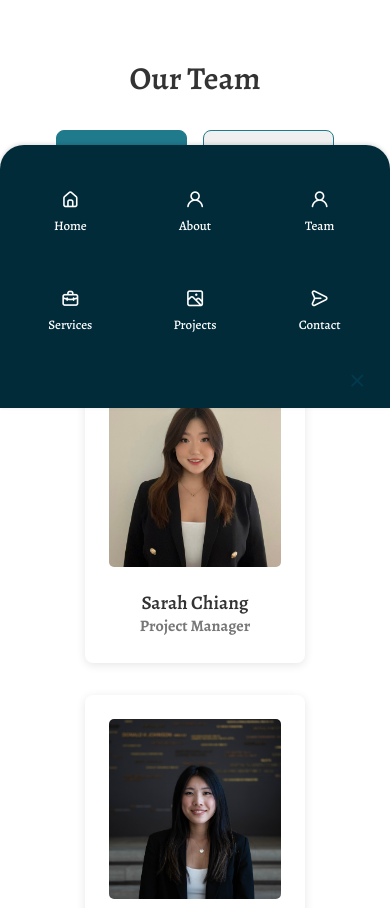
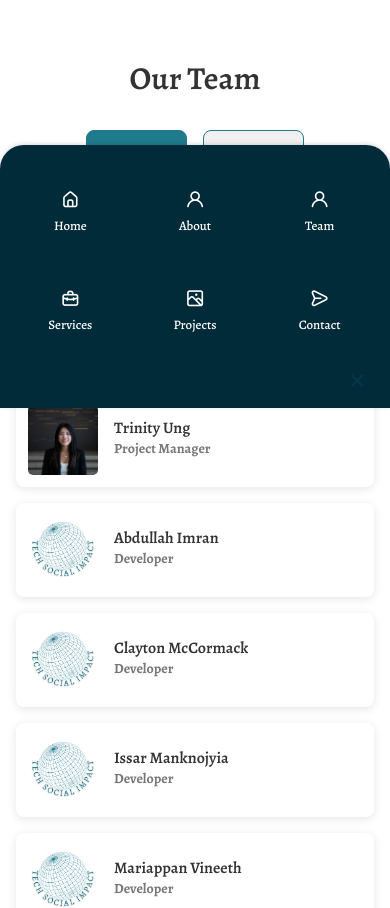
Before and after one commit to dahan8473/Club_Website, a React (Vite) app: page / in a window 390 px wide. Shown: the part 1280-2188 px from the top of the page. Built offline with nearby package versions, Linux system fonts and the light colour scheme.

Commit message:
more member and project

```diff
--- a/src/components/member/Member.jsx
+++ b/src/components/member/Member.jsx
@@ -116,6 +116,9 @@ const membersData = {
       { name: "David Liu", role: "Founder & President", project: "Operations", img: david },
       { name: "Dev Joshi", role: "VP Finance", project: "Operations", img: dev },
       { name: "Sachi Sisodia", role: "VP Community", project: "Operations", img: sachi },
+      { name: "Brooke Lai", role: "VP Marketing", project:"Operations", img: logo},
+      { name: "Jasmine Vuong", role: "VP Marketing", project:"Operations", img: logo},
+
 
     ],
 
@@ -182,8 +185,10 @@ const Member = () => {
                 {members.map((member, index) => (
                   <div className="member__content" key={index}>
                     <img src={member.img} alt={member.name} className="member__image" />
-                    <h3 className="member__title">{member.name}</h3>
-                    <h4 className="member__subtitle">{member.role}</h4>
+                    <div className="member__text">
+                      <h3 className="member__title">{member.name}</h3>
+                      <h4 className="member__subtitle">{member.role}</h4>
+                    </div>
                   </div>
                 ))}
               </div>
--- a/src/components/member/member.css
+++ b/src/components/member/member.css
@@ -117,11 +117,19 @@
   max-width: 180px;
 }
 
-
 /* Member Subtitle (Role) */
 .member__subtitle {
   font-size: 1rem;
   color: #777;
+}
+
+/* Member text container for mobile */
+.member__text {
+  display: flex;
+  flex-direction: column;
+  justify-content: center;
+  align-items: flex-start;
+  flex: 1;
 }
 
 /* Responsive Design */
@@ -135,10 +143,58 @@
   .member-row {
     grid-template-columns: repeat(2, 220px); /* 2 members per row */
   }
+
+  .year-button,
+  .term-button {
+    padding: 0.5rem 1rem;
+    font-size: 1rem;
+  }
 }
 
 @media screen and (max-width: 576px) {
   .member-row {
-    grid-template-columns: repeat(1, 220px); /* 1 member per row */
+    grid-template-columns: 1fr; /* Single column, full width */
+    gap: 1rem;
+    padding: 0 1rem;
+  }
+
+  .member__content {
+    height: auto;
+    width: 100%;
+    padding: 0.75rem;
+    flex-direction: row;
+    text-align: left;
+    align-items: center;
+  }
+
+  .member__image {
+    width: 70px;
+    height: 70px;
+    margin-right: 1rem;
+    flex-shrink: 0;
+  }
+
+  .member__title {
+    margin-top: 0;
+    font-size: 1rem;
+  }
+
+  .member__subtitle {
+    font-size: 0.875rem;
+  }
+
+  .year-selector,
+  .term-selector {
+    flex-wrap: wrap;
+  }
+
+  .project-title {
+    font-size: 1.3rem;
+    margin-top: 1.5rem;
+  }
+
+  .project-group {
+    margin-top: 1.5rem;
+    margin-bottom: 1rem;
   }
 }
--- a/src/components/project/project.css
+++ b/src/components/project/project.css
@@ -18,18 +18,22 @@
 
 .project__img-container {
   width: 100%;
-  height: 200px; /* Fixed height for all images */
-  overflow: hidden; /* Hide overflow */
+  height: auto; /* Changed from fixed height */
+  max-height: 200px; /* Optional: set a maximum height */
+  overflow: hidden;
   border-radius: 1rem;
   margin-bottom: var(--mb-1);
-  position: relative; /* For absolute positioning of the image */
+  position: relative;
+  display: flex;
+  align-items: center;
+  justify-content: center;
 }
 
 .project__img {
   width: 100%;
   height: 100%;
-  object-fit: cover; /* This is the key property */
-  object-position: center; /* Center the image */
+  object-fit: contain; /* Changed from 'cover' to 'contain' */
+  object-position: center;
   transition: transform 0.3s ease;
 }
 
```
